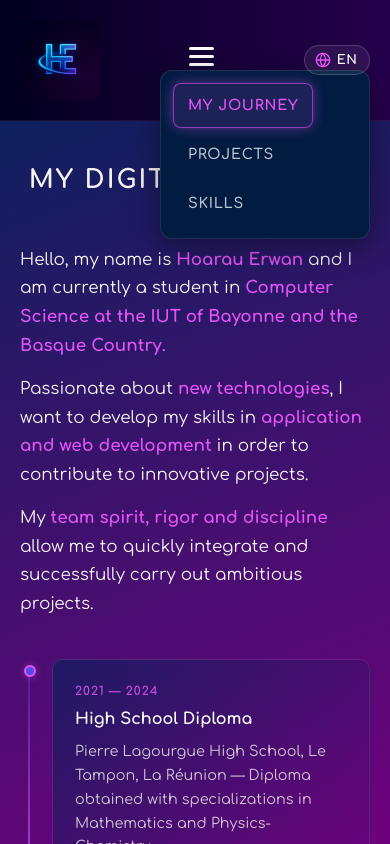
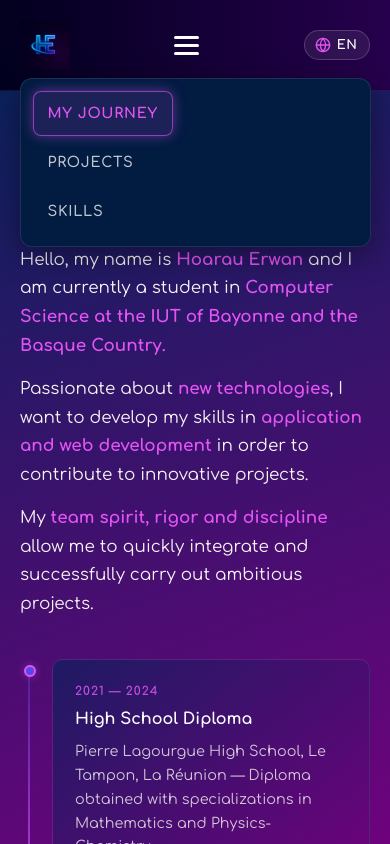
Before and after one commit to ErwanH7/portfolio, a plain HTML site: page index.html in a window 390 px wide. Both pictures are taken after a click on the element 201 px from the left and 60 px from the top of the page. Shown: the top 844 px of the page. Drawn offline with nearby package versions, Linux system fonts and the light colour scheme; a script that the page names is missing.

Commit message:
modif responsive

```diff
--- a/css/style.css
+++ b/css/style.css
@@ -588,27 +588,68 @@ button:hover {
 }
 
 @media (max-width: 768px) {
-  header nav ul {
+  .logo-header {
+    height: 50px;
+  }
+
+  header nav {
+    position: relative;
+    gap: 8px;
+  }
+
+  .logo-link {
+    flex-shrink: 1;
+    min-width: 0;
+  }
+
+  .menu-toggle,
+  .lang-switcher {
+    flex-shrink: 0;
+  }
+
+  header nav > ul {
     display: none;
     flex-direction: column;
     background: #011b41;
     position: absolute;
-    top: 70px;
-    right: 20px;
-    width: 210px;
+    top: calc(100% + 8px);
+    left: 0;
+    right: 0;
+    width: 100%;
     padding: 12px;
     border-radius: 12px;
     border: 1px solid rgba(255,255,255,0.1);
     box-shadow: 0 8px 30px rgba(0,0,0,0.4);
     gap: 4px;
+    z-index: 999;
   }
-  header nav ul.active { display: flex; }
+  header nav > ul.active { display: flex; }
   .menu-toggle { display: flex; }
 
-  header nav ul li a {
+  header nav > ul li a {
     padding: 10px 14px;
     border-radius: 8px;
     font-size: 0.9rem;
+  }
+
+  .lang-switcher {
+    position: relative;
+    z-index: 1001;
+  }
+
+  .lang-globe-btn {
+    padding: 5px 9px 5px 8px;
+    font-size: 0.75rem;
+    gap: 4px;
+  }
+  .lang-globe-btn svg {
+    width: 14px;
+    height: 14px;
+  }
+  .lang-dropdown {
+    right: 0;
+    left: auto;
+    min-width: 130px;
   }
 
   .project-card {
@@ -640,6 +681,7 @@ button:hover {
   }
   .project-card img { max-width: 240px; }
   .btn { padding: 13px 16px; font-size: 0.88rem; }
+  .logo-header { height: 38px; }
 }
 
 /* ══════════════════════════════════════════════════════════
--- a/index.html
+++ b/index.html
@@ -80,7 +80,6 @@
                 <li><a href="index.html#skills">COMPÉTENCES</a></li>
             </ul>
             <div class="menu-toggle" id="menuToggle">
-                <span></span>
                 <span></span>
                 <span></span>
                 <span></span>
@@ -304,7 +303,7 @@
     </section>
 
     <footer>
-        <p>&copy; 2025 Mon Portfolio. Tous droits réservés.</p>
+        <p>&copy; 2026 Mon Portfolio. Tous droits réservés.</p>
     </footer>
 
     <script src="js/script.js" defer></script>
```
Also changed, not shown: projet-algorithme.html (+0 -1 lines), projet-application.html (+0 -1 lines), projet-paaxio.html (+0 -1 lines), projet-pcselling.html (+0 -1 lines), projet-pokedex.html (+0 -1 lines), projet-site-web.html (+0 -1 lines).
